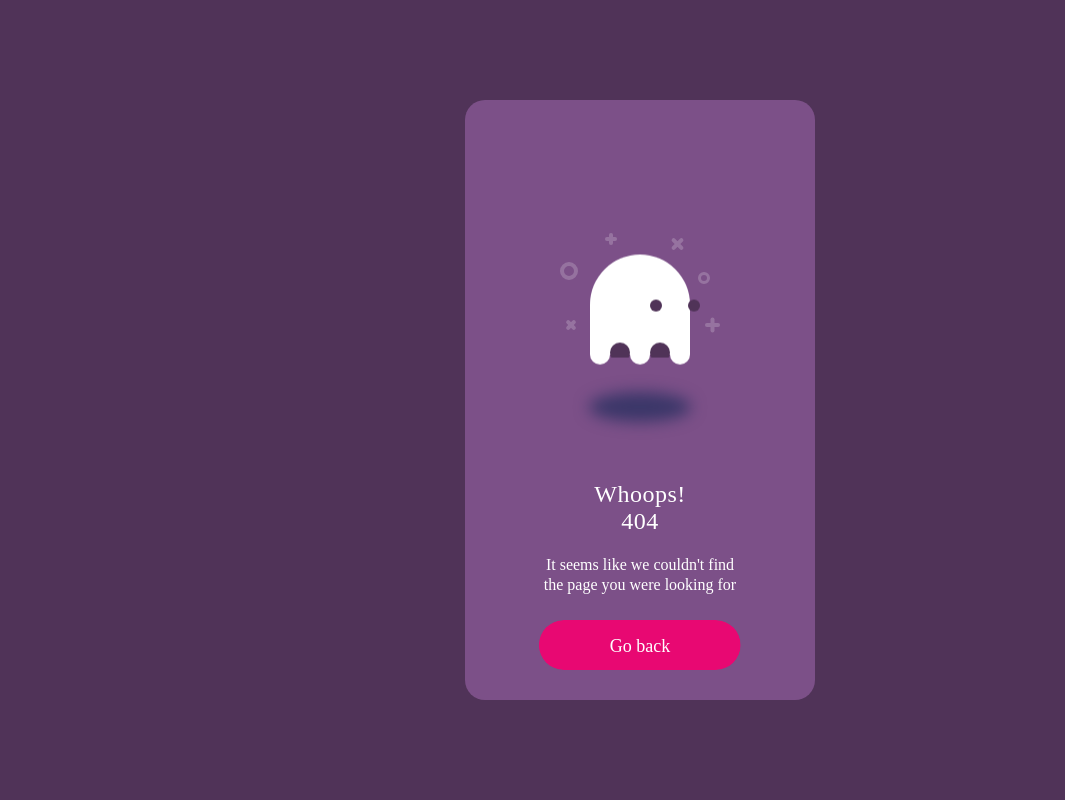
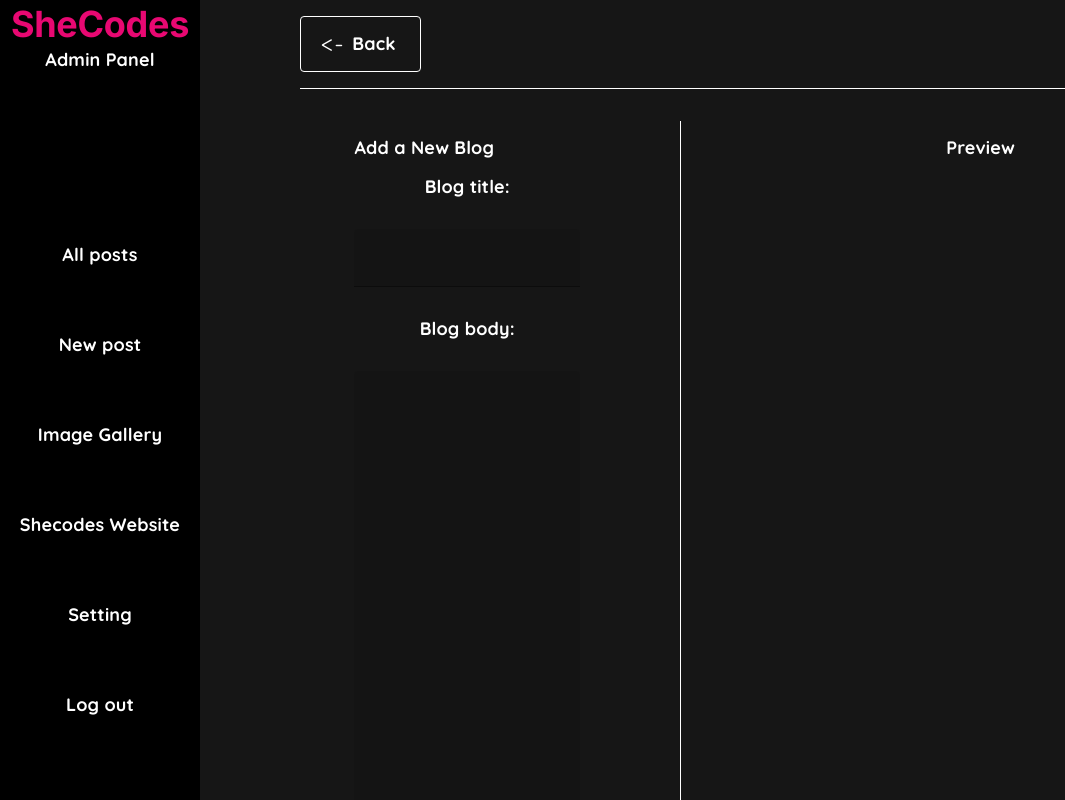
Before and after one commit to shecodesvietnam/blog-admin-front, a React (Create React App) app: page /posts/create in a window 1280 px wide. Before the commit this address had no page. Shown: the top 800 px of the page, without its empty margins (0-1065 px from the left). Built offline with nearby package versions, Linux system fonts and the light colour scheme.

Commit message:
fix routing

```diff
--- a/src/App.css
+++ b/src/App.css
@@ -36,301 +36,3 @@
     transform: rotate(360deg);
   }
 }
-@import url(https://fonts.googleapis.com/css?family=Ubuntu);
-html,
-body {
-  background: #503358;
-  font-family: "Ubuntu";
-}
-
-* {
-  box-sizing: border-box;
-}
-
-.box {
-  width: 350px;
-  height: 100%;
-  max-height: 600px;
-  min-height: 450px;
-  background: #7c5088;
-  border-radius: 20px;
-  position: absolute;
-  left: 50%;
-  top: 50%;
-  transform: translate(-50%, -50%);
-  padding: 30px 50px;
-}
-.box .box__ghost {
-  padding: 15px 25px 25px;
-  position: absolute;
-  left: 50%;
-  top: 30%;
-  transform: translate(-50%, -30%);
-}
-.box .box__ghost .symbol:nth-child(1) {
-  opacity: 0.2;
-  animation: shine 4s ease-in-out 3s infinite;
-}
-.box .box__ghost .symbol:nth-child(1):before,
-.box .box__ghost .symbol:nth-child(1):after {
-  content: "";
-  width: 12px;
-  height: 4px;
-  background: #fff;
-  position: absolute;
-  border-radius: 5px;
-  bottom: 65px;
-  left: 0;
-}
-.box .box__ghost .symbol:nth-child(1):before {
-  transform: rotate(45deg);
-}
-.box .box__ghost .symbol:nth-child(1):after {
-  transform: rotate(-45deg);
-}
-.box .box__ghost .symbol:nth-child(2) {
-  position: absolute;
-  left: -5px;
-  top: 30px;
-  height: 18px;
-  width: 18px;
-  border: 4px solid;
-  border-radius: 50%;
-  border-color: #fff;
-  opacity: 0.2;
-  animation: shine 4s ease-in-out 1.3s infinite;
-}
-.box .box__ghost .symbol:nth-child(3) {
-  opacity: 0.2;
-  animation: shine 3s ease-in-out 0.5s infinite;
-}
-.box .box__ghost .symbol:nth-child(3):before,
-.box .box__ghost .symbol:nth-child(3):after {
-  content: "";
-  width: 12px;
-  height: 4px;
-  background: #fff;
-  position: absolute;
-  border-radius: 5px;
-  top: 5px;
-  left: 40px;
-}
-.box .box__ghost .symbol:nth-child(3):before {
-  transform: rotate(90deg);
-}
-.box .box__ghost .symbol:nth-child(3):after {
-  transform: rotate(180deg);
-}
-.box .box__ghost .symbol:nth-child(4) {
-  opacity: 0.2;
-  animation: shine 6s ease-in-out 1.6s infinite;
-}
-.box .box__ghost .symbol:nth-child(4):before,
-.box .box__ghost .symbol:nth-child(4):after {
-  content: "";
-  width: 15px;
-  height: 4px;
-  background: #fff;
-  position: absolute;
-  border-radius: 5px;
-  top: 10px;
-  right: 30px;
-}
-.box .box__ghost .symbol:nth-child(4):before {
-  transform: rotate(45deg);
-}
-.box .box__ghost .symbol:nth-child(4):after {
-  transform: rotate(-45deg);
-}
-.box .box__ghost .symbol:nth-child(5) {
-  position: absolute;
-  right: 5px;
-  top: 40px;
-  height: 12px;
-  width: 12px;
-  border: 3px solid;
-  border-radius: 50%;
-  border-color: #fff;
-  opacity: 0.2;
-  animation: shine 1.7s ease-in-out 7s infinite;
-}
-.box .box__ghost .symbol:nth-child(6) {
-  opacity: 0.2;
-  animation: shine 2s ease-in-out 6s infinite;
-}
-.box .box__ghost .symbol:nth-child(6):before,
-.box .box__ghost .symbol:nth-child(6):after {
-  content: "";
-  width: 15px;
-  height: 4px;
-  background: #fff;
-  position: absolute;
-  border-radius: 5px;
-  bottom: 65px;
-  right: -5px;
-}
-.box .box__ghost .symbol:nth-child(6):before {
-  transform: rotate(90deg);
-}
-.box .box__ghost .symbol:nth-child(6):after {
-  transform: rotate(180deg);
-}
-.box .box__ghost .box__ghost-container {
-  background: #fff;
-  width: 100px;
-  height: 100px;
-  border-radius: 100px 100px 0 0;
-  position: relative;
-  margin: 0 auto;
-  animation: upndown 3s ease-in-out infinite;
-}
-.box .box__ghost .box__ghost-container #box__ghost-eyes {
-  position: absolute;
-  left: 50%;
-  top: 45%;
-  height: 12px;
-  width: 70px;
-}
-.box .box__ghost .box__ghost-container #box__ghost-eyes .box__eye-left {
-  width: 12px;
-  height: 12px;
-  background: #503358;
-  border-radius: 50%;
-  margin: 0 10px;
-  position: absolute;
-  left: 0;
-}
-.box .box__ghost .box__ghost-container #box__ghost-eyes .box__eye-right {
-  width: 12px;
-  height: 12px;
-  background: #503358;
-  border-radius: 50%;
-  margin: 0 10px;
-  position: absolute;
-  right: 0;
-}
-.box .box__ghost .box__ghost-container .box__ghost-bottom {
-  display: flex;
-  position: absolute;
-  top: 100%;
-  left: 0;
-  right: 0;
-}
-.box .box__ghost .box__ghost-container .box__ghost-bottom div {
-  flex-grow: 1;
-  position: relative;
-  top: -10px;
-  height: 20px;
-  border-radius: 100%;
-  background-color: #fff;
-}
-.box .box__ghost .box__ghost-container .box__ghost-bottom div:nth-child(2n) {
-  top: -12px;
-  margin: 0 0px;
-  border-top: 15px solid#503358;
-  background: transparent;
-}
-.box .box__ghost .box__ghost-shadow {
-  height: 20px;
-  box-shadow: 0 50px 15px 5px #3b3769;
-  border-radius: 50%;
-  margin: 0 auto;
-  animation: smallnbig 3s ease-in-out infinite;
-}
-.box .box__description {
-  position: absolute;
-  bottom: 30px;
-  left: 50%;
-  transform: translateX(-50%);
-}
-.box .box__description .box__description-container {
-  color: #fff;
-  text-align: center;
-  width: 200px;
-  font-size: 16px;
-  margin: 0 auto;
-}
-.box .box__description .box__description-container .box__description-title {
-  font-size: 24px;
-  letter-spacing: 0.5px;
-}
-.box .box__description .box__description-container .box__description-text {
-  color: white;
-  line-height: 20px;
-  margin-top: 20px;
-}
-.box .box__description .box__button {
-  display: block;
-  position: relative;
-  background: #e80872;
-  border: 1px solid transparent;
-  border-radius: 50px;
-  height: 50px;
-  text-align: center;
-  text-decoration: none;
-  color: #fff;
-  line-height: 50px;
-  font-size: 18px;
-  padding: 0 70px;
-  white-space: nowrap;
-  margin-top: 25px;
-  transition: background 0.5s ease;
-  overflow: hidden;
-  -webkit-mask-image: -webkit-radial-gradient(white, black);
-}
-.box .box__description .box__button:before {
-  content: "";
-  position: absolute;
-  width: 20px;
-  height: 100px;
-  background: #fff;
-  bottom: -25px;
-  left: 0;
-  border: 2px solid #fff;
-  transform: translateX(-50px) rotate(45deg);
-  transition: transform 0.5s ease;
-}
-.box .box__description .box__button:hover {
-  background: transparent;
-  border-color: #fff;
-}
-.box .box__description .box__button:hover:before {
-  transform: translateX(250px) rotate(45deg);
-}
-
-@keyframes upndown {
-  0% {
-    transform: translateY(5px);
-  }
-  50% {
-    transform: translateY(15px);
-  }
-  100% {
-    transform: translateY(5px);
-  }
-}
-@keyframes smallnbig {
-  0% {
-    width: 90px;
-  }
-  50% {
-    width: 100px;
-  }
-  100% {
-    width: 90px;
-  }
-}
-@keyframes shine {
-  0% {
-    opacity: 0.2;
-  }
-  25% {
-    opacity: 0.1;
-  }
-  50% {
-    opacity: 0.2;
-  }
-  100% {
-    opacity: 0.2;
-  }
-}
--- a/src/App.js
+++ b/src/App.js
@@ -32,15 +32,11 @@
           <Route exact path="/" component={SignInPage}>
             {IsAuth && <Redirect to="/posts" />}
           </Route>
-          {IsAuth && (
-            <>
-              <Route exact path="/posts" component={PostsPage} />
-              <Route exact path="/posts/create" component={Create} />
-              <Route exact path="/posts/:id" component={FullPost} />
-              <Route exact path="/posts/:id/edit" component={Edit} />
-              <Route exact path="/gallery" component={Gallery} />
-            </>
-          )}
+          <Route exact path="/posts" component={PostsPage} />
+          <Route exact path="/posts/create" component={Create} />
+          <Route exact path="/posts/:id" component={FullPost} />
+          <Route exact path="/posts/:id/edit" component={Edit} />
+          <Route exact path="/gallery" component={Gallery} />
           <Route path="*" exact={true} component={Notfound}></Route>
         </Switch>
       </tokenContext.Provider>
--- a/src/component/Post/Edit.js
+++ b/src/component/Post/Edit.js
@@ -31,9 +31,11 @@
   const bloginit = () => {
     setDeleteFile([]);
     setFile([]);
-    BlogServices.get(id).then((res) => {
-      setBlog(res.data);
-    });
+    BlogServices.get(id)
+      .then((res) => {
+        setBlog(res.data);
+      })
+      .catch((err) => window.location.replace("/404"));
   };
   useEffect(() => {
     bloginit();
--- a/src/component/Post/FullPost.js
+++ b/src/component/Post/FullPost.js
@@ -13,7 +13,9 @@
   const router = useHistory();
 
   useEffect(() => {
-    BlogServices.get(id).then((res) => setBlog(res.data));
+    BlogServices.get(id)
+      .then((res) => setBlog(res.data))
+      .catch((err) => window.location.replace("/404"));
   }, []);
   return (
     <WraperTest>
--- a/src/pages/Error/NotFound.js
+++ b/src/pages/Error/NotFound.js
@@ -1,66 +1,33 @@
+import { Grid, Typography, Button } from "@material-ui/core";
 import React from "react";
 
 export default function Notfound() {
-  var pageX = window.innerWidth;
-  var pageY = window.innerHeight;
-  var mouseY = 0;
-  var mouseX = 0;
-  window.addEventListener("mousemove", function (event) {
-    //verticalAxis
-    mouseY = event.pageY;
-    let yAxis = ((pageY / 2 - mouseY) / pageY) * 300;
-    //horizontalAxis
-    mouseX = event.pageX / -pageX;
-    let xAxis = -mouseX * 100 - 100;
-
-    document.getElementById("box__ghost-eyes").style.transform =
-      "translate(" + xAxis + "%,-" + yAxis + "%)";
-
-    document.getElementById("box__ghost-eyes").style.transition =
-      ".3s all ease";
-  });
-
   return (
-    <>
-      <div class="box">
-        <div class="box__ghost">
-          <div class="symbol"></div>
-          <div class="symbol"></div>
-          <div class="symbol"></div>
-          <div class="symbol"></div>
-          <div class="symbol"></div>
-          <div class="symbol"></div>
-
-          <div class="box__ghost-container">
-            <div id="box__ghost-eyes">
-              <div class="box__eye-left"></div>
-              <div class="box__eye-right"></div>
-            </div>
-            <div class="box__ghost-bottom">
-              <div></div>
-              <div></div>
-              <div></div>
-              <div></div>
-              <div></div>
-            </div>
-          </div>
-          <div class="box__ghost-shadow"></div>
-        </div>
-
-        <div class="box__description">
-          <div class="box__description-container">
-            <div class="box__description-title">Whoops!</div>
-            <div class="box__description-title">404</div>
-            <div class="box__description-text">
-              It seems like we couldn't find the page you were looking for
-            </div>
-          </div>
-
-          <a href="/" class="box__button">
-            Go back
-          </a>
-        </div>
-      </div>
-    </>
+    <Grid
+      container
+      direction="column"
+      justify="center"
+      alignItems="center"
+      style={{
+        background: "black",
+        height: window.innerHeight,
+        width: "100%",
+      }}
+    >
+      <Grid style={{ marginBottom: 40 }}>
+        <Typography variant="h1" color="primary">
+          404 Not Found
+        </Typography>
+      </Grid>
+      <Grid>
+        <Button
+          href="/"
+          variant="outlined"
+          style={{ border: "1px solid white" }}
+        >
+          <Typography>Go back</Typography>
+        </Button>
+      </Grid>
+    </Grid>
   );
 }
```
